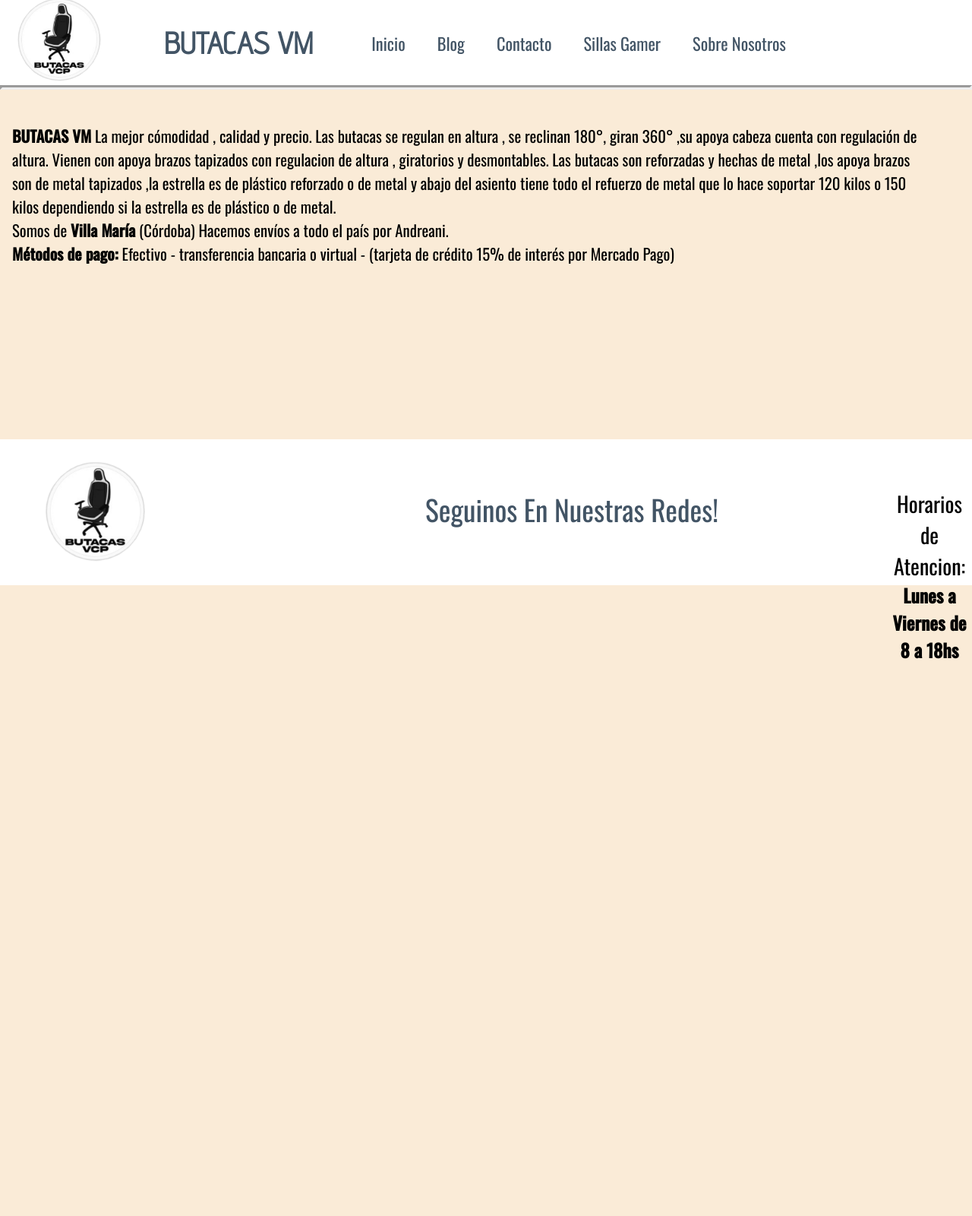
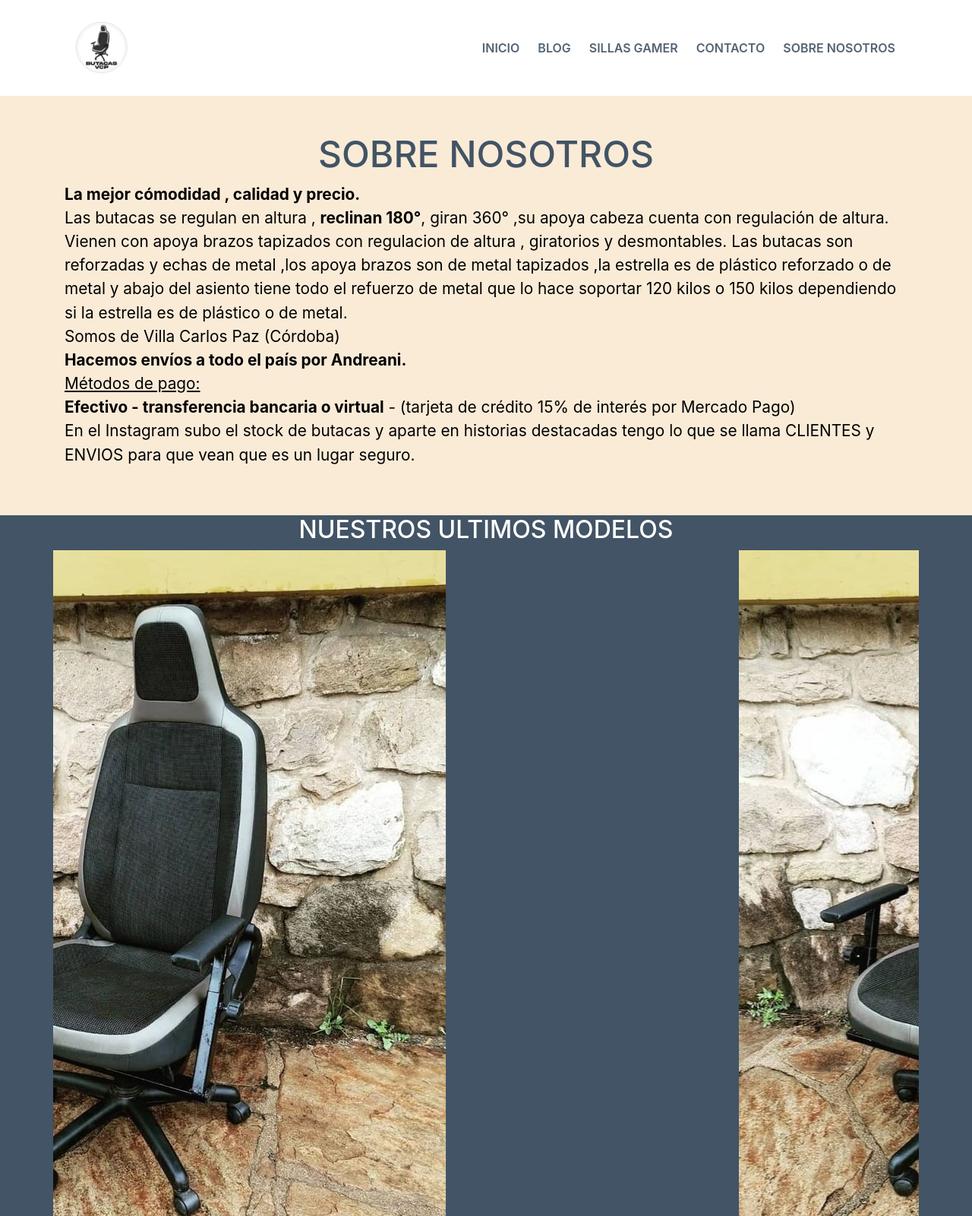
Before and after one commit to nicolasbergami/BUTACASVM-BERGAMI, a plain HTML site: page pages/nosotros.html in a window 1280 px wide. Shown: the top 1600 px of the page at 76% size. Before the commit the page ends 873 px from the top, so only its background shows below. Drawn offline with nearby package versions, Linux system fonts and the light colour scheme.

Commit message:
bootstrap index y sobre nosotros
bootstrap sobre nosotros e index creado, el resto responsive para celular sin bootstrap

```diff
--- a/assets/css/main.css
+++ b/assets/css/main.css
@@ -26,7 +26,7 @@
 }
 
 .team, footer {
-    background-color: antiquewhite;
+  background-color: #425465;
 }
 a{
   color: black;
@@ -110,3 +110,39 @@
   color: #425465;
   font-weight: 600;
 }
+.p__nosotros{
+font-size: 1.3rem;
+text-align: left;
+}
+.span__p{
+  text-decoration: underline;
+}
+a :hover{
+  border-bottom: solid rgb(0, 0, 0) 2px;
+}
+li.nav-item :hover{
+  border-bottom: solid rgb(0, 0, 0) 2px;
+}
+.p__footer{
+  color: aliceblue;
+  font-size: 1.1rem;
+}
+.h3__nosotros{
+  color: #425465;
+}
+.carousel{
+
+  background-color: #425465;
+}
+.carousel-inner{
+  justify-content: center;
+  align-items: center;
+
+}
+.carousel-item{
+  align-items: center;
+
+ }
+ .d-block{
+   align-items: center;
+ }
--- a/pages/nosotros.html
+++ b/pages/nosotros.html
@@ -1,74 +1,175 @@
 <!DOCTYPE html>
 <html lang="en">
 
-<head>
-    <meta charset="UTF-8">
-    <meta http-equiv="X-UA-Compatible" content="IE=edge">
-    <meta name="viewport" content="width=device-width, initial-scale=1.0">
-    <link rel="stylesheet" href="../assets/css/styles.css">
-    <link rel="stylesheet" href="../assets/css/styles_contact.css">
-    <link href="https://fonts.googleapis.com/css2?family=Oswald:wght@200;300;400;500&display=swap" rel="stylesheet">
-    <link href="https://fonts.googleapis.com/css2?family=Advent+Pro&display=swap" rel="stylesheet">
-    <title>Sobre Nosotros Butacas Vm</title>
-</head>
+    <!DOCTYPE html>
+    <html lang="en">
+
+    <head>
+      <meta charset="UTF-8">
+      <title>BUTACASVM</title>
+      <!-- BOOTSTRAP CSS -->
+      <link rel="stylesheet" href="https://stackpath.bootstrapcdn.com/bootstrap/4.1.1/css/bootstrap.min.css"
+        integrity="sha384-WskhaSGFgHYWDcbwN70/dfYBj47jz9qbsMId/iRN3ewGhXQFZCSftd1LZCfmhktB" crossorigin="anonymous">
+      <!-- FONT AWESOME -->
+      <link rel="stylesheet" href="https://use.fontawesome.com/releases/v5.0.13/css/all.css"
+        integrity="sha384-DNOHZ68U8hZfKXOrtjWvjxusGo9WQnrNx2sqG0tfsghAvtVlRW3tvkXWZh58N9jp" crossorigin="anonymous">
+      <!-- CUSTOM CSS -->
+      <link rel="stylesheet" href="../assets/css/main.css">
+    </head>
 
 <body class="body__nosotros">
-    <section>
-        <nav class="nav-menu-contact">
-            <a href="../index.html"><img src="../assets/img/LOGO BUTACAS.png" class="nav-logo-contact" /></a>
-            <h1 class="header_contact">
-                BUTACAS VM
-            </h1>
-            <ul class="list-contact">
-                <li> <a href="../index.html">Inicio</a> </li>
-                <li> <a href="./blog.html">Blog</a> </li>
-                <li> <a href="contact.html">Contacto</a> </li>
-                <li> <a href="./sillas.html">Sillas Gamer</a> </li>
-                <li> <a href="./nosotros.html">Sobre Nosotros</a> </li>
 
-            </ul>
-        </nav>
-        <hr class="line">
-    </section>
-    <div class="container__nosotros">
-        <p class="conatiner__nosotros__parraf">
-            <b> BUTACAS VM</b>
-            La mejor cómodidad , calidad y precio.
-            Las butacas se regulan en altura , se reclinan 180°, giran 360° ,su apoya cabeza cuenta con regulación de
-            altura. Vienen con apoya brazos tapizados con regulacion de altura , giratorios y desmontables.
-            Las butacas son reforzadas y hechas de metal ,los apoya brazos son de metal tapizados ,la estrella es de
-            plástico reforzado o de metal y abajo del asiento tiene todo el refuerzo de metal que lo hace soportar 120
-            kilos o 150 kilos dependiendo si la estrella es de plástico o de metal.
-            <br>
-            Somos de <b>Villa María</b> (Córdoba)
-            Hacemos envíos a todo el país por Andreani.
-            <br>
-            <b>Métodos de pago:</b>
-            Efectivo - transferencia bancaria o virtual - (tarjeta de crédito 15% de interés por Mercado Pago)
+  <!-- NAVIGATION -->
+  <nav class="navbar navbar-expand-lg navbar-dark bg-white">
+    <div class="container">
+      <a class="navbar-brand" href="/">
+        <img src="../assets/img/LOGO BUTACAS.png" style="width: 20%;">
+      </a>
+      <button class="navbar-toggler" type="button" data-toggle="collapse" data-target="#navbarNav"
+        aria-controls="navbarNav" aria-expanded="false" aria-label="Toggle navigation">
+        <span class="navbar-toggler-icon bg-dark"></span>
+      </button>
+      <div class="collapse navbar-collapse" id="navbarNav">
+        <ul class="navbar-nav ml-auto">
+          <li class="nav-item">
+            <a class="nav-link" href="../index.html"
+              style="color: #425465; font-size: 1rem; padding-right: 1rem;font-weight: 600;">INICIO</a>
+          </li>
+          <li class="nav-item">
+            <a class="nav-link" href="../pages/blog.html"
+              style="color: #425465; font-size: 1rem; padding-right: 1rem;font-weight: 600;">BLOG</a>
+          </li>
+          <li class="nav-item">
+            <a class="nav-link" href="../pages/sillas.html"
+              style="color: #425465; font-size: 1rem; padding-right: 1rem;font-weight: 600;">SILLAS GAMER</a>
+          </li>
+          <li class="nav-item">
+            <a class="nav-link " href="../pages/contact.html"
+              style="color:#425465; font-size: 1rem; padding-right: 1rem;font-weight: 600;">CONTACTO</a>
+          </li>
+          <li class="nav-item">
+            <a class="nav-link" href="../pages/nosotros.html"
+              style="color: #425465; font-size: 1rem;padding-right: 1rem; font-weight: 600;">SOBRE NOSOTROS</a>
+          </li>
+        </ul>
+      </div>
+    </div>
+  </nav>
 
-        </p>
-    </div>
+
+
+
+    <header class="main-header ">
+        <div class="background-overlay text-white py-5">
+          <div class="container">
+            <div class="row d-flex h-100">
+              <div class="col-sm-12 text-center justify-content-center align-self-center">
+                <h1>
+                  SOBRE NOSOTROS
+                </h1>
+                <p class="p__nosotros"><strong> La mejor cómodidad , calidad y precio.</strong><br>
+                    Las butacas se regulan en altura , <strong> reclinan 180°</strong>, giran 360° ,su apoya cabeza cuenta con regulación de altura. Vienen con apoya brazos tapizados con regulacion de altura , giratorios y desmontables.
+                    Las butacas son reforzadas y echas de metal ,los apoya brazos son de metal tapizados ,la estrella es de plástico reforzado o de metal y abajo del asiento tiene todo el refuerzo de metal que lo hace soportar 120 kilos o 150 kilos dependiendo si la estrella es de plástico o de metal.<br>
+                    Somos de Villa Carlos Paz (Córdoba)<br>
+                    <strong>Hacemos envíos a todo el país por Andreani.</strong><br>
+                    <span class="span__p">Métodos de pago:</span><br>
+                    <strong>Efectivo - transferencia bancaria o virtual</strong> - (tarjeta de crédito 15% de interés por Mercado Pago)<br>
+                    En el Instagram subo el stock de butacas y aparte en historias destacadas tengo lo que se llama CLIENTES y ENVIOS para que vean que es un lugar seguro.
+                </p>
+
+
+
+            </div>
+          </div>
+        </div>
+      </header>
+
+      <div id="carouselExampleControls" class="carousel slide" data-ride="carousel" style="justify-items: center;">
+        <h2>NUESTROS ULTIMOS MODELOS</h2>
+
+        <div class="carousel-inner container">
+
+          <div class="carousel-item active ">
+            <img class="d-block w-10" src="../assets/img/WhatsAppImage2022-03-04at19.46.112.jpeg" alt="First slide">
+          </div>
+          <div class="carousel-item">
+            <img class="d-block w-10" src="../assets/img/WhatsAppImage2022-03-04at19.46.112.jpeg" alt="Second slide">
+          </div>
+          <div class="carousel-item">
+            <img class="d-block w-10 h-10" src="../assets/img/WhatsAppImage2022-03-04at19.46.112.jpeg" alt="Third slide">
+          </div>
+        </div>
+        <a class="carousel-control-prev" href="#carouselExampleControls" role="button" data-slide="prev">
+          <span class="carousel-control-prev-icon" aria-hidden="true" style="color: black;"></span>
+          <span class="sr-only">Previous</span>
+        </a>
+        <a class="carousel-control-next" href="#carouselExampleControls" style="color: black;" role="button" data-slide="next">
+          <span class="carousel-control-next-icon" aria-hidden="true"></span>
+          <span class="sr-only">Next</span>
+        </a>
+      </div>
+
+      <section class="bg-light py-5">
+        <div class="container">
+          <div class="row">
+            <div class="col-lg-9">
+              <h3 class="h3__nosotros">ENVIANOS UN MENSAJE</h3>
+              <p>
+                En que te podemos ayudar?
+              </p>
+              <form action="">
+                <div class="input-group mb-3">
+                  <div class="input-group-prepend">
+                    <i class="fas fa-user input-group-text"></i>
+                  </div>
+                  <input type="text" class="form-control" placeholder="Nombre" aria-label="Username"
+                    aria-describedby="basic-addon1">
+                </div>
+                <div class="input-group mb-3">
+                  <div class="input-group-prepend">
+                    <i class="fas fa-envelope input-group-text"></i>
+                  </div>
+                  <input type="text" class="form-control" placeholder="Email" aria-label="Username"
+                    aria-describedby="basic-addon1">
+                </div>
+                <div class="input-group mb-3">
+                  <div class="input-group-prepend">
+                    <i class="fas fa-pencil-alt input-group-text"></i>
+                  </div>
+                  <textarea name="" cols="30" rows="10" placeholder="Mensaje" class="form-control"></textarea>
+                </div>
+                <button type="submit" class="btn btn-primary btn-block">Enviar</button>
+              </form>
+            </div>
+            <div class="col-lg-3 align-self-center">
+              <img src="img/logo.png" alt="">
+            </div>
+          </div>
+        </div>
+      </section>
+
+      <footer>
+        <div class="container p-3">
+          <div class="row text-center text-white">
+            <div class="col ml-auto">
+              <p class="p__footer">Copyright &copy; BUTACASVM 2022</p>
+            </div>
+          </div>
+        </div>
+      </footer>
+       <!-- BOOTSTRAP SCRIPTS -->
+ <script src="https://code.jquery.com/jquery-3.3.1.slim.min.js"
+ integrity="sha384-q8i/X+965DzO0rT7abK41JStQIAqVgRVzpbzo5smXKp4YfRvH+8abtTE1Pi6jizo"
+ crossorigin="anonymous"></script>
+<script src="https://cdnjs.cloudflare.com/ajax/libs/popper.js/1.14.3/umd/popper.min.js"
+ integrity="sha384-ZMP7rVo3mIykV+2+9J3UJ46jBk0WLaUAdn689aCwoqbBJiSnjAK/l8WvCWPIPm49"
+ crossorigin="anonymous"></script>
+<script src="https://stackpath.bootstrapcdn.com/bootstrap/4.1.1/js/bootstrap.min.js"
+ integrity="sha384-smHYKdLADwkXOn1EmN1qk/HfnUcbVRZyYmZ4qpPea6sjB/pTJ0euyQp0Mk8ck+5T"
+ crossorigin="anonymous"></script>
 
 </body>
-<footer class="footer">
-    <div class="footer__img">
-        <img src="../assets/img/LOGO BUTACAS.png" class="footer__img__logo" />
-    </div>
-    <div class="footer_horarios">
-        <h3>
-            Horarios de Atencion:
-        </h3>
-        <h4>
-            Lunes a Viernes de 8 a 18hs
-        </h4>
-    </div>
-    <div class="footer__social">
-        <h3>
-            Seguinos En Nuestras Redes!
-        </h3>
-    </div>
 
-</footer>
 
 
 </html>
```
Lines whose indentation alone changed are shown as unchanged.
